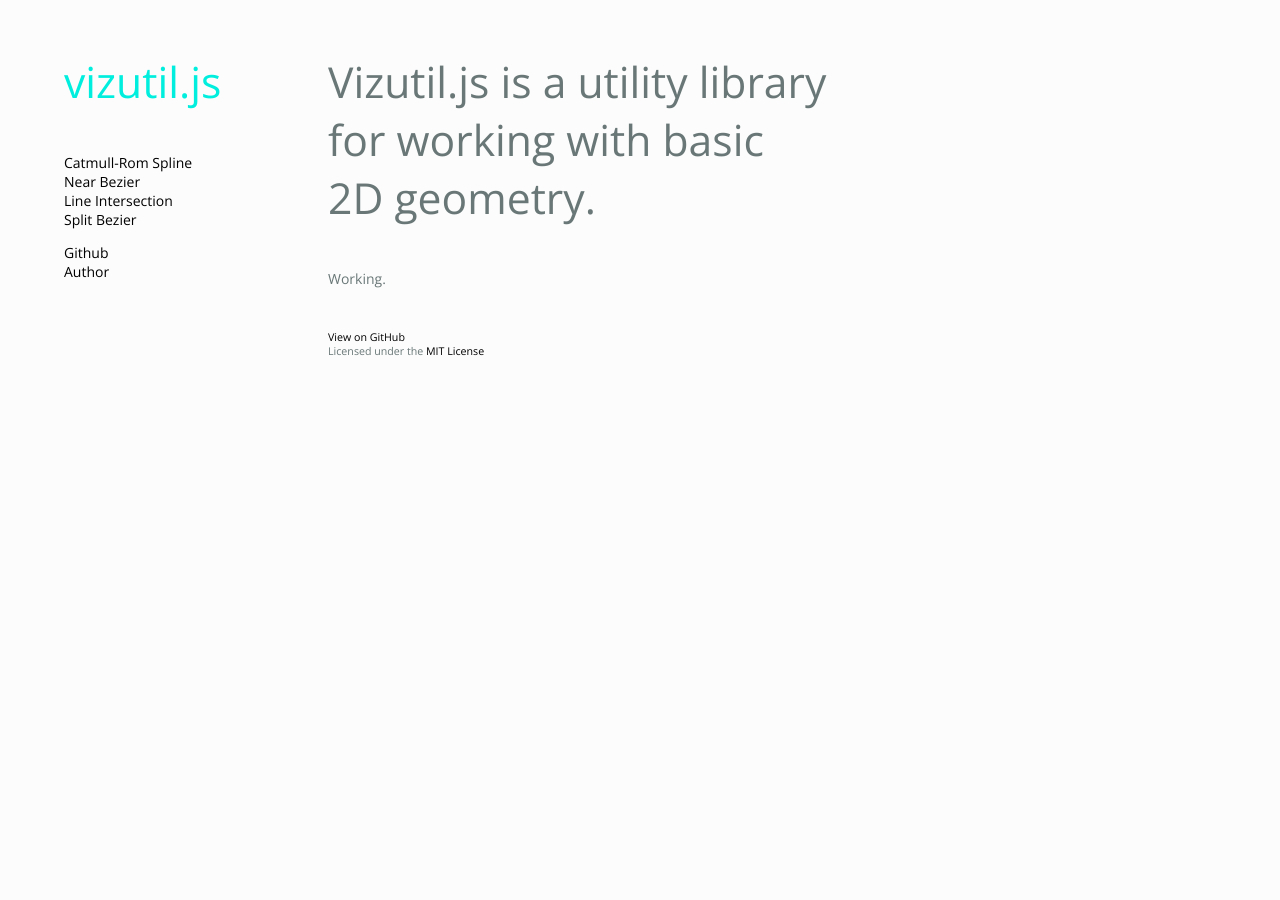
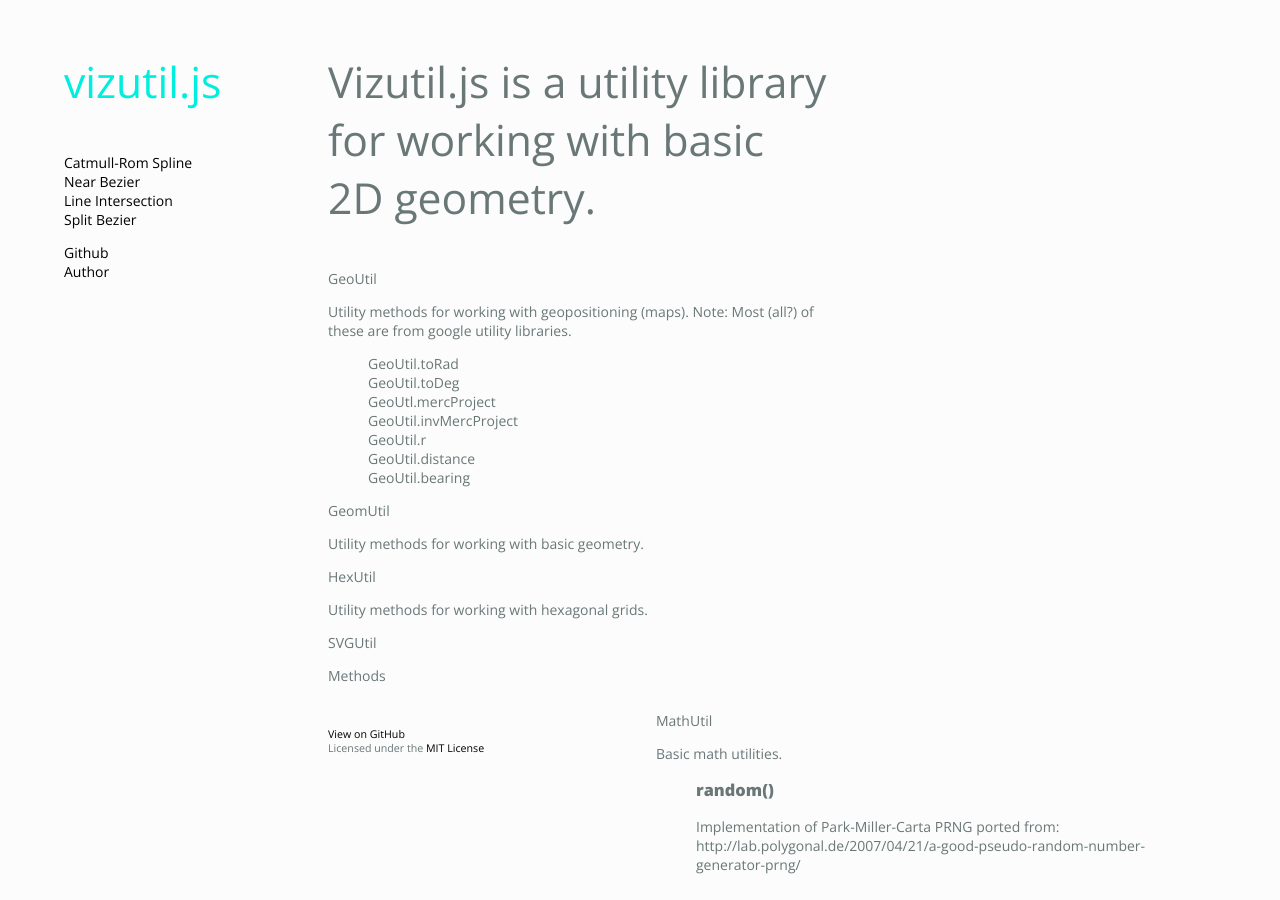
Before and after one commit to noelb/vizutil.js, a Jekyll site: the page built from docs/index.html, in a window 1280 px wide. Built offline with Jekyll 4.4.1, drawn with Linux system fonts in a browser that asks for light colours.

Commit message:
Removed unnecessary shell scripts & updated docs accordingly

```diff
--- a/docs/index.html
+++ b/docs/index.html
@@ -3,4 +3,58 @@ layout: default
 title: Vizutil.js is a utility library for working with basic 2D geometry.
 ---
 
-Working.
+
+<h2>GeoUtil</h2>
+<p>
+    Utility methods for working with geopositioning (maps). Note: Most (all?) of these are from google utility libraries.
+</p>
+
+<ul>
+    <li>GeoUtil.toRad</li>
+    <li>GeoUtil.toDeg</li>
+    <li>GeoUtl.mercProject</li>
+    <li>GeoUtil.invMercProject</li>
+    <li>GeoUtil.r</li>
+    <li>GeoUtil.distance</li>
+    <li>GeoUtil.bearing</li>
+</ul>
+
+<h2>GeomUtil</h2>
+<p>
+    Utility methods for working with basic geometry.
+</p>
+
+
+<h2>HexUtil</h2>
+<p>
+    Utility methods for working with hexagonal grids.
+</p>
+
+
+
+<section>
+
+    <h2>MathUtil</h2>
+
+    <p>
+        Basic math utilities.
+    </p>
+
+    <ul>
+    <li>
+        <h3>random()</h3>
+        <p>
+            Implementation of Park-Miller-Carta PRNG ported from:<br/>
+            http://lab.polygonal.de/2007/04/21/a-good-pseudo-random-number-generator-prng/
+        </p>
+    </li>
+    </ul>
+
+</section>
+
+
+
+<h2>SVGUtil</h2>
+<p>
+    Methods
+</p>
```
Also changed, not shown: README.md, docs/Gemfile.lock, docs/README.md, 2 other files.
